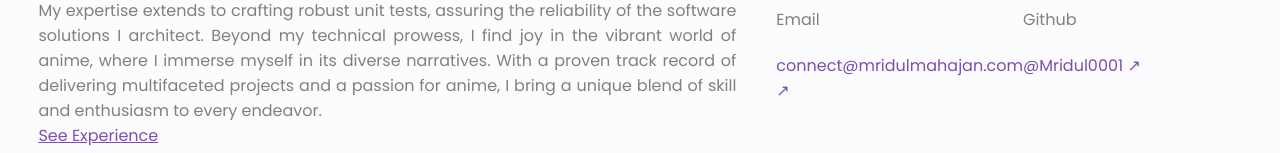
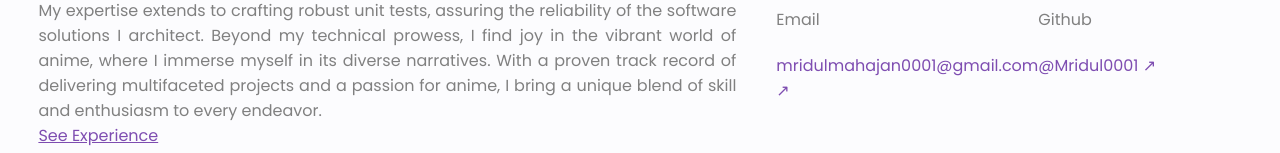
Before and after one commit to Mridul0001/Mridul0001.github.io, a plain HTML site: page index.html in a window 1280 px wide. Shown: the part 379-532 px from the top of the page. Drawn offline with Linux system fonts and the light colour scheme.

Commit message:
Email update

```diff
--- a/index.html
+++ b/index.html
@@ -69,8 +69,8 @@
             </div>
             <div class="column">
                 <h4>Email</h4>
-                <span class="about-secondary-content-without-img"><a href="mailto:connect@mridulmahajan.com"
-                        target="_blank">connect@mridulmahajan.com &#8599;</a></span>
+                <span class="about-secondary-content-without-img"><a href="mailto:mridulmahajan0001@gmail.com"
+                        target="_blank">mridulmahajan0001@gmail.com &#8599;</a></span>
             </div>
             <div class="column">
                 <h4>Github</h4>
```
Also changed, not shown: 1 other file.
